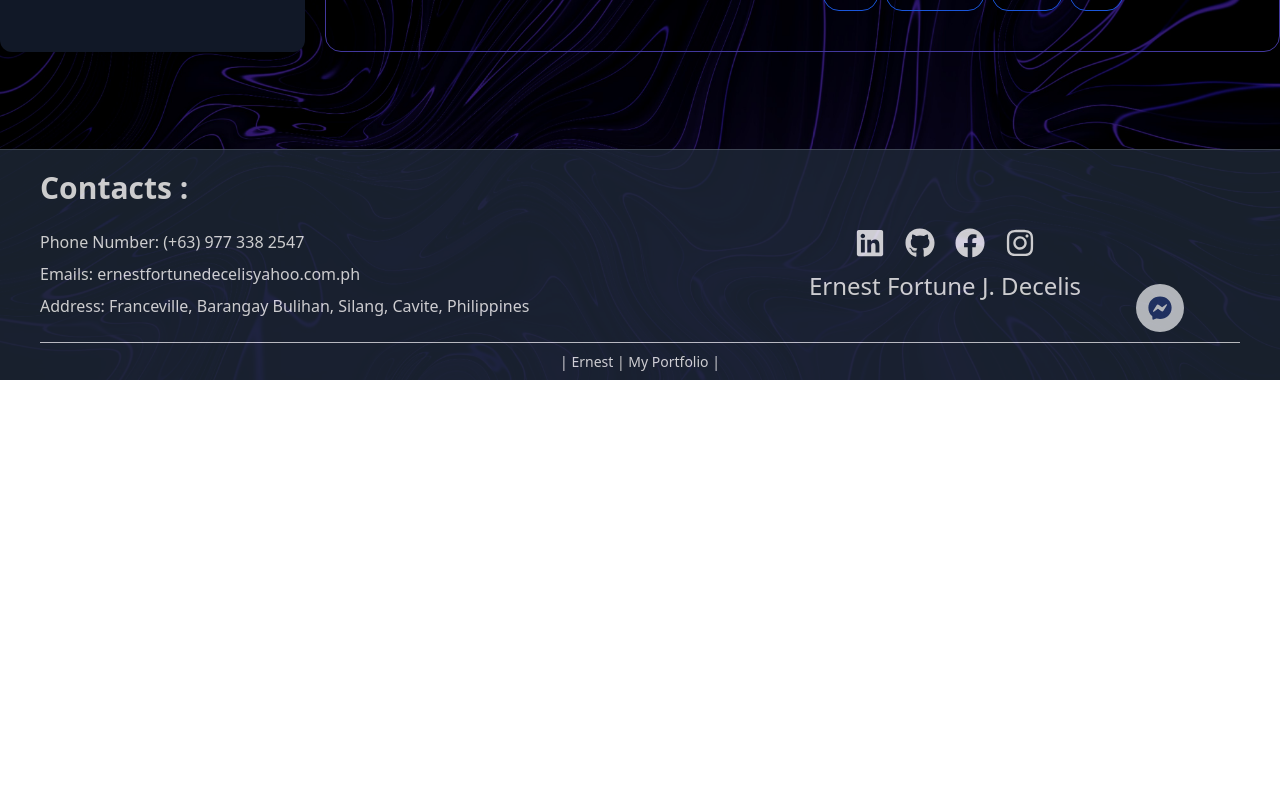
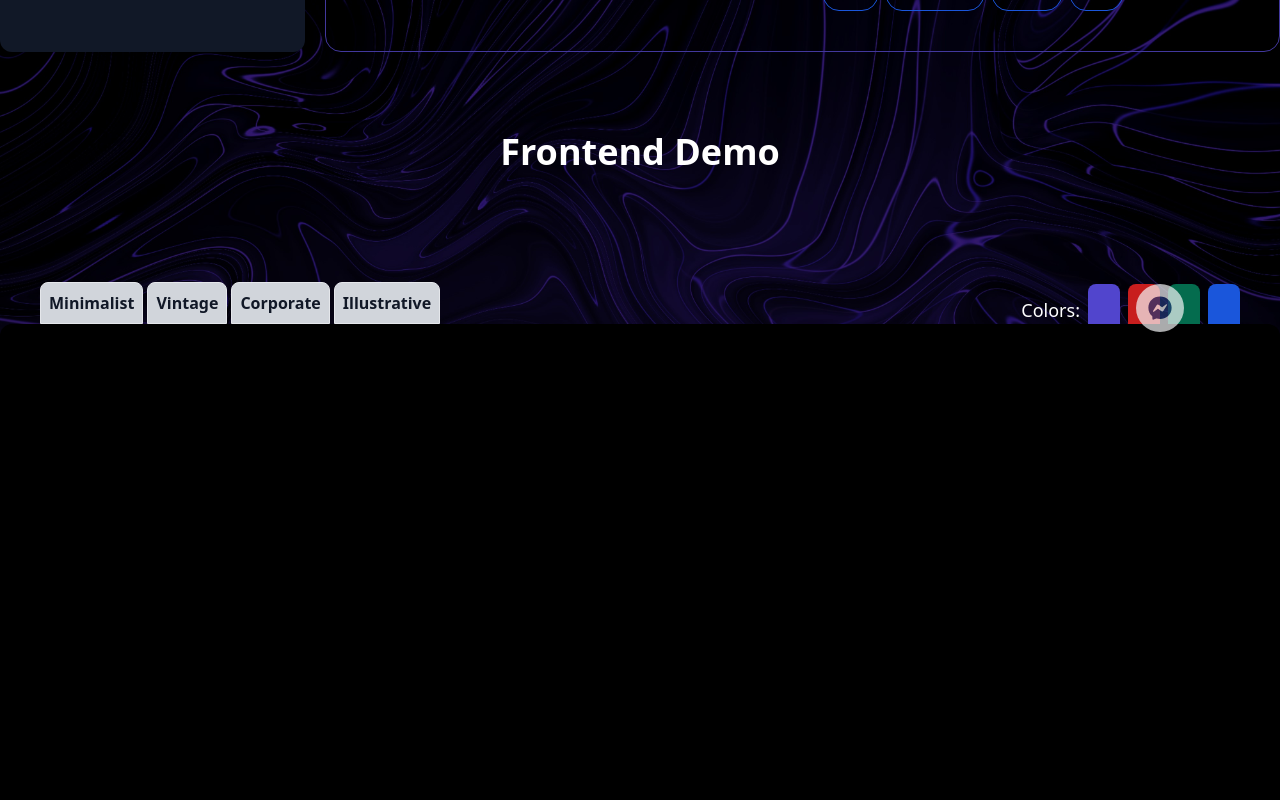
Before and after one commit to ernest07dec/DecelisPortfolio, a React (Create React App) app: page /playground in a window 1280 px wide. Shown: the part 420-1220 px from the top of the page. Before the commit the page ends 800 px from the top, so only its background shows below. Built offline with nearby package versions, Linux system fonts and the light colour scheme; no server answers.

Commit message:
frontend demo setup

```diff
--- /dev/null
+++ b/src/features/frontend_designs/LogInDemo.jsx
@@ -0,0 +1,46 @@
+import React from "react";
+
+export const LogInDemo = () => {
+  const tabs = ["Minimalist", "Vintage", "Corporate", "Illustrative"];
+  const colors = ["indigo", "red", "green", "blue"];
+  return (
+    <section className="max-w-screen-xl mx-auto mt-20">
+      <div className="text-center mb-10">
+        <h3 className="text-white text-4xl font-semibold">Frontend Demo</h3>
+      </div>
+      {/* TABS */}
+      <div className="flex justify-between md:mx-10 mx-3 h-28">
+        <ul className="flex items-end gap-1">
+          {tabs.map((tab, index) => {
+            return (
+              <li
+                className="text-gray-900 font-semibold bg-gray-300 px-2 py-2 border rounded-t-lg hover:cursor-pointer animate duration-300 hover:py-3 hover:bg-gray-100"
+                key={index}
+              >
+                {tab}
+              </li>
+            );
+          })}
+        </ul>
+        <ul className="flex items-end gap-2">
+          <li className="text-white font-medium text-lg">Colors:</li>
+          {colors.map((color, index) => {
+            return (
+              <li
+                key={index}
+                className={`bg-${color}-700 px-4 py-5 rounded-t-lg hover:cursor-pointer animate duration-300 hover:py-3 hover:bg-${color}-900`}
+              ></li>
+            );
+          })}
+        </ul>
+      </div>
+      <div
+        id="frontend_demo_screen"
+        className="w-full bg-black h-[500px] rounded-xl"
+      >
+        {/* DESIGN WINDOW */}
+        <div></div>
+      </div>
+    </section>
+  );
+};
--- a/src/features/profile/Profile.jsx
+++ b/src/features/profile/Profile.jsx
@@ -77,7 +77,7 @@ export const Profile = () => {
         </div>
       </div>
       {/* CODEWARS */}
-      <div className="col-span-9 grid grid-cols-12 border border-indigo-800 p-3 rounded-2xl">
+      <div className="col-span-9 grid grid-cols-12 border mx-10 md:mx-20 lg:mx-0 border-indigo-800 p-3 rounded-2xl">
         <div className="col-span-6 flex flex-col justify-between text-white ml-5">
           {cwProfile ? (
             <>
@@ -95,7 +95,9 @@ export const Profile = () => {
                     <p className="text-gray-300">
                       Username: {cwProfile?.username}
                     </p>
-                    <p className="text-gray-300">Clan: {cwProfile?.clan}</p>
+                    <p className="text-gray-300">
+                      Clan: {cwProfile?.clan.split(" ").join("")}
+                    </p>
                   </div>
                   <h4 className="text-lg font-bold">Statistics:</h4>
                   <p className="text-gray-300">
--- a/src/pages/partial/PlayGround.jsx
+++ b/src/pages/partial/PlayGround.jsx
@@ -1,11 +1,14 @@
 // FRAMERMOTION
 import { AnimatedPage } from "../../components/framermotion/AnimatedPage";
+import { LogInDemo } from "../../features/frontend_designs/LogInDemo";
 import { Profile } from "../../features/profile/Profile";
 export const PlayGround = () => {
   return (
     <AnimatedPage>
       {/* PROFILE */}
       <Profile />
+      {/* FRONTEND DEMO */}
+      <LogInDemo />
     </AnimatedPage>
   );
 };
```
